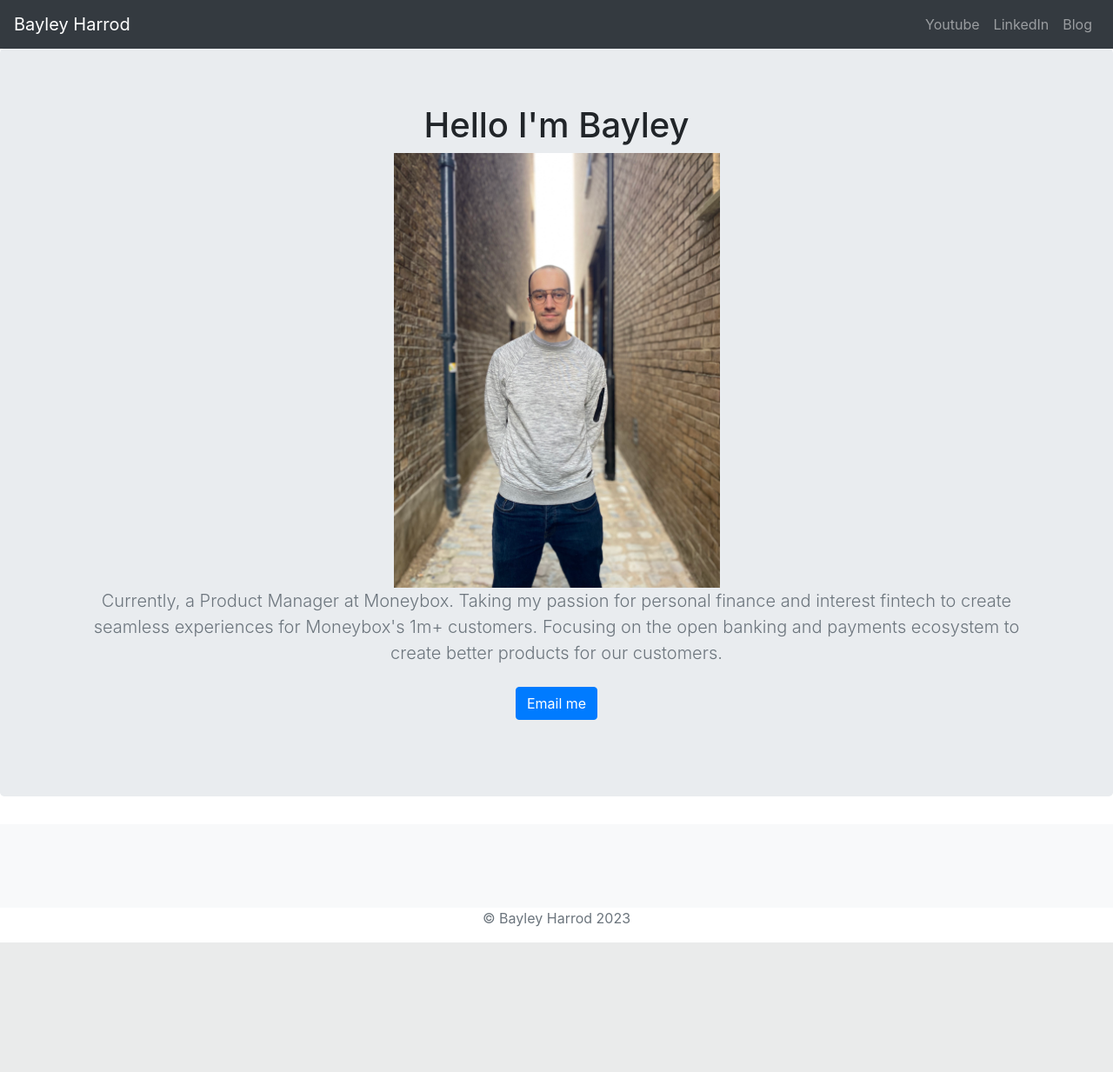
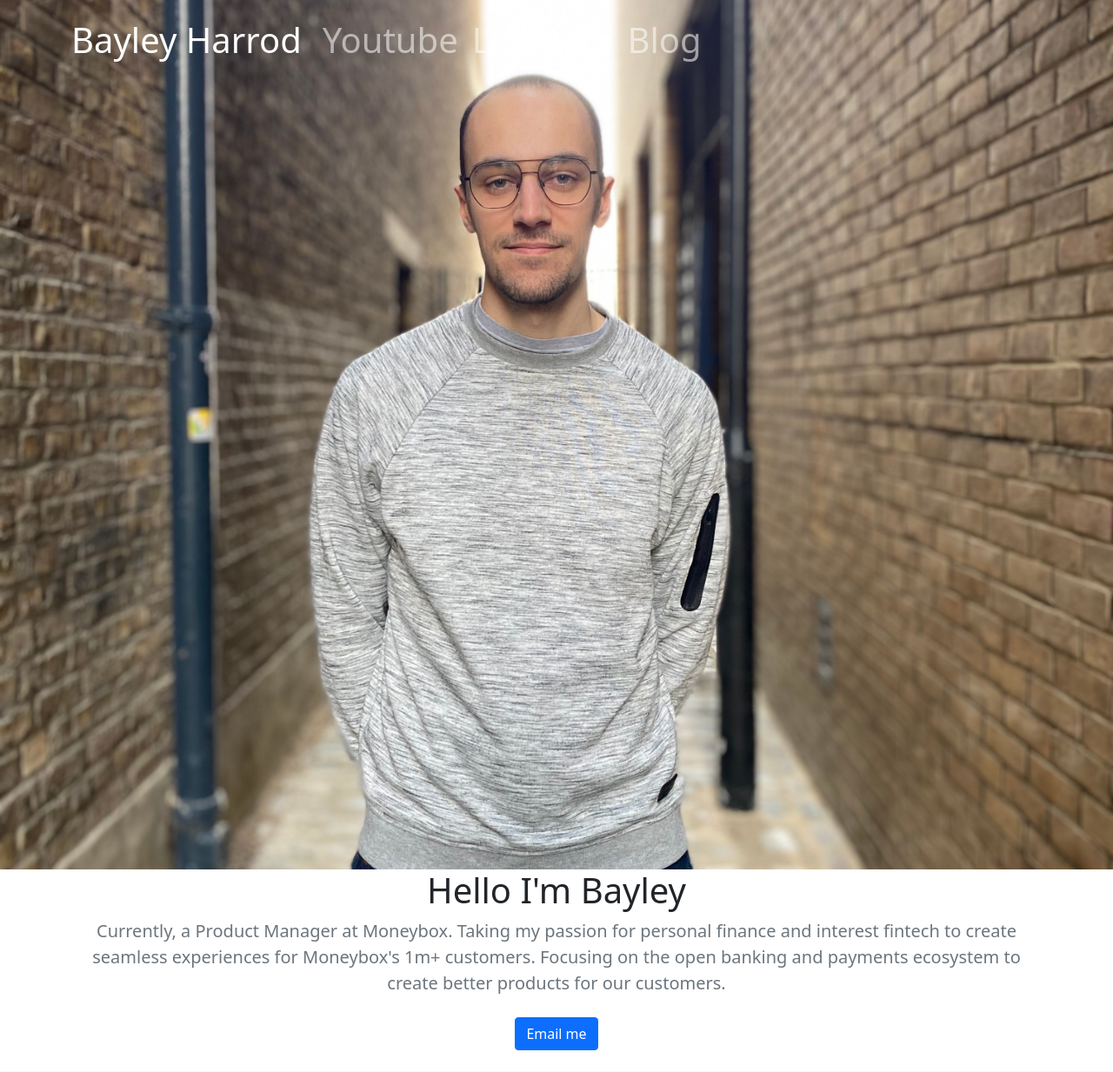
Before and after one commit to harrodcode/portfolio-project, a Django app: page / in a window 1280 px wide. Shown: the top 1233 px of the page at 87% size. Before the commit the page ends 1084 px from the top, so only its background shows below. Run offline with Django 3.2, Linux system fonts and the light colour scheme; some libraries are stand-ins or nearby versions.

Commit message:
Adjusting the home.html

```diff
--- a/jobs/templates/jobs/home.html
+++ b/jobs/templates/jobs/home.html
@@ -8,12 +8,15 @@
     <meta name="viewport" content="width=device-width, initial-scale=1, shrink-to-fit=no">
     <meta name="description" content="">
     <meta name="author" content="">
-    <link rel=" shortcut icon" href="{% static 'cb.ico' %}">
+    <link rel=" shortcut icon" href="{% static 'bh_favicon.ico' %}">
+    <link rel="icon" href="{% static 'bh_favicon.ico' %}">
+    <link rel="apple-touch-icon" href="{% static 'bh_favicon.ico' %}">
+
 
     <title>Bayley Harrod</title>
 
     <!-- Bootstrap core CSS -->
-   <link rel="stylesheet" href="https://stackpath.bootstrapcdn.com/bootstrap/4.1.3/css/bootstrap.min.css" integrity="sha384-MCw98/SFnGE8fJT3GXwEOngsV7Zt27NXFoaoApmYm81iuXoPkFOJwJ8ERdknLPMO" crossorigin="anonymous">
+    <link href="https://cdn.jsdelivr.net/npm/bootstrap@5.0.2/dist/css/bootstrap.min.css" rel="stylesheet" integrity="sha384-EVSTQN3/azprG1Anm3QDgpJLIm9Nao0Yz1ztcQTwFspd3yD65VohhpuuCOmLASjC" crossorigin="anonymous">
 
 
 
@@ -22,27 +25,33 @@
   <body>
 
   <header>
-    <nav class="navbar navbar-expand-lg navbar-dark bg-dark">
-       <a class="navbar-brand" href="{% url 'home' %}">Bayley Harrod</a>
+    <section class="jumbotron text-center bg-image" style="background-image: url('{% static 'headshot_2023.jpg' %}'); background-position: center; background-size: cover; height: 1000px; ">
+      <div class="container">
+        <nav class="navbar navbar-expand-lg navbar-dark ">
+            <a class="navbar-brand fs-1" href="{% url 'home' %}">Bayley Harrod</a>
               <button class="navbar-toggler" type="button" data-toggle="collapse" data-target="#navbarNavAltMarkup" aria-controls="navbarNavAltMarkup" aria-expanded="false" aria-label="Toggle navigation">
               <span class="navbar-toggler-icon"></span>
               </button>
             <div class="collapse navbar-collapse" id="navbarNavAltMarkup">
               <div class="navbar-nav ml-auto">
-          <a class="nav-item nav-link" href="https://www.youtube.com/channel/UCECHK6DJF5Fyaf5bFbrn2GA?view_as=subscriber">Youtube</a>
-          <a class="nav-item nav-link" href="https://www.linkedin.com/in/bayley-harrod/">LinkedIn</a>
-          <a class="nav-item nav-link" href="{% url 'allblogs' %}">Blog</a>
+                <a class="nav-item nav-link fs-1" href="https://www.youtube.com/channel/UCECHK6DJF5Fyaf5bFbrn2GA?view_as=subscriber">Youtube</a>
+                <a class="nav-item nav-link fs-1" href="https://www.linkedin.com/in/bayley-harrod/">LinkedIn</a>
+                <a class="nav-item nav-link fs-1" href="{% url 'allblogs' %}">Blog</a>
               </div>
             </div>
         </nav>
+      </div>
+    </section>
   </header>
 
     <main role="main">
 
+
+
+
       <section class="jumbotron text-center">
         <div class="container">
           <h1 class="jumbotron-heading">Hello I'm Bayley</h1>
-          <img src="{% static 'headshot_2023.jpg' %}" height="500"  />
           <p class="lead text-muted"> Currently, a Product Manager at Moneybox. Taking my passion for personal finance and interest fintech to create seamless experiences for Moneybox's 1m+ customers. Focusing on the open banking and payments ecosystem to create better products for our customers.
           </p>
           <p>
@@ -51,8 +60,13 @@
         </div>
       </section>
 
+
       <div class="album py-5 bg-light">
         <div class="container">
+          <br />
+          <!-- Spotify Embed-->
+          <iframe style="border-radius:12px" src="https://open.spotify.com/embed/episode/6gy9et9fGym0XbgXiDy4pB?utm_source=generator&theme=0" width="100%" height="152" frameBorder="0" allowfullscreen="" allow="autoplay; clipboard-write; encrypted-media; fullscreen; picture-in-picture" loading="lazy"></iframe>
+          <br />
 
           <div class="row">
 
```
Also changed, not shown: portfolio/static/bh_favicon.ico (added), portfolio/static/cb.ico (deleted). Lines whose indentation alone changed are shown as unchanged.
